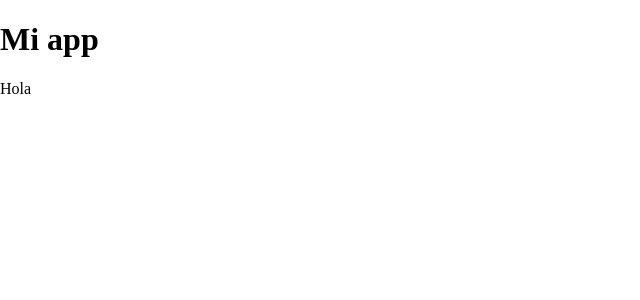
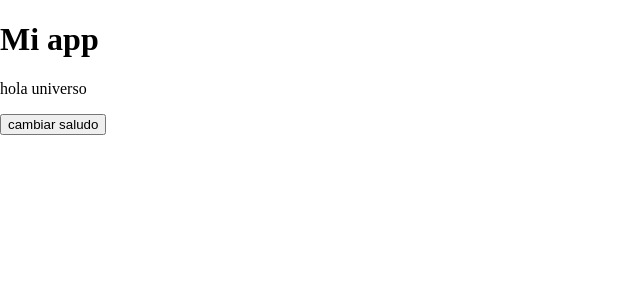
Before and after one commit to JuliaReact/miapp, a React (Create React App) app: page / in a window 1280 px wide. Shown: the top 300 px of the page, without its empty margins (0-640 px from the left). Built offline with nearby package versions, Linux system fonts and the light colour scheme.

Commit message:
cambios nuevos

```diff
--- a/src/App.jsx
+++ b/src/App.jsx
@@ -1,14 +1,21 @@
+import { useState } from 'react';
+import React from 'react'
 import './App.css';
 
+
+
 function App() {
+  const [nombre, setnombre] = useState('hola universo')
+
   const saludar= () =>{
-    let nombre= "cuchi"
-    return nombre;
-  };
+    setnombre("cuchi")
+
+  }
   return (
     <div >
       <h1>Mi app</h1>
-      <p>Hola {} </p>
+      <p> {nombre} </p>
+      <button type='button' onClick={() => saludar()}>cambiar saludo</button>
 
     </div>
   );
```
